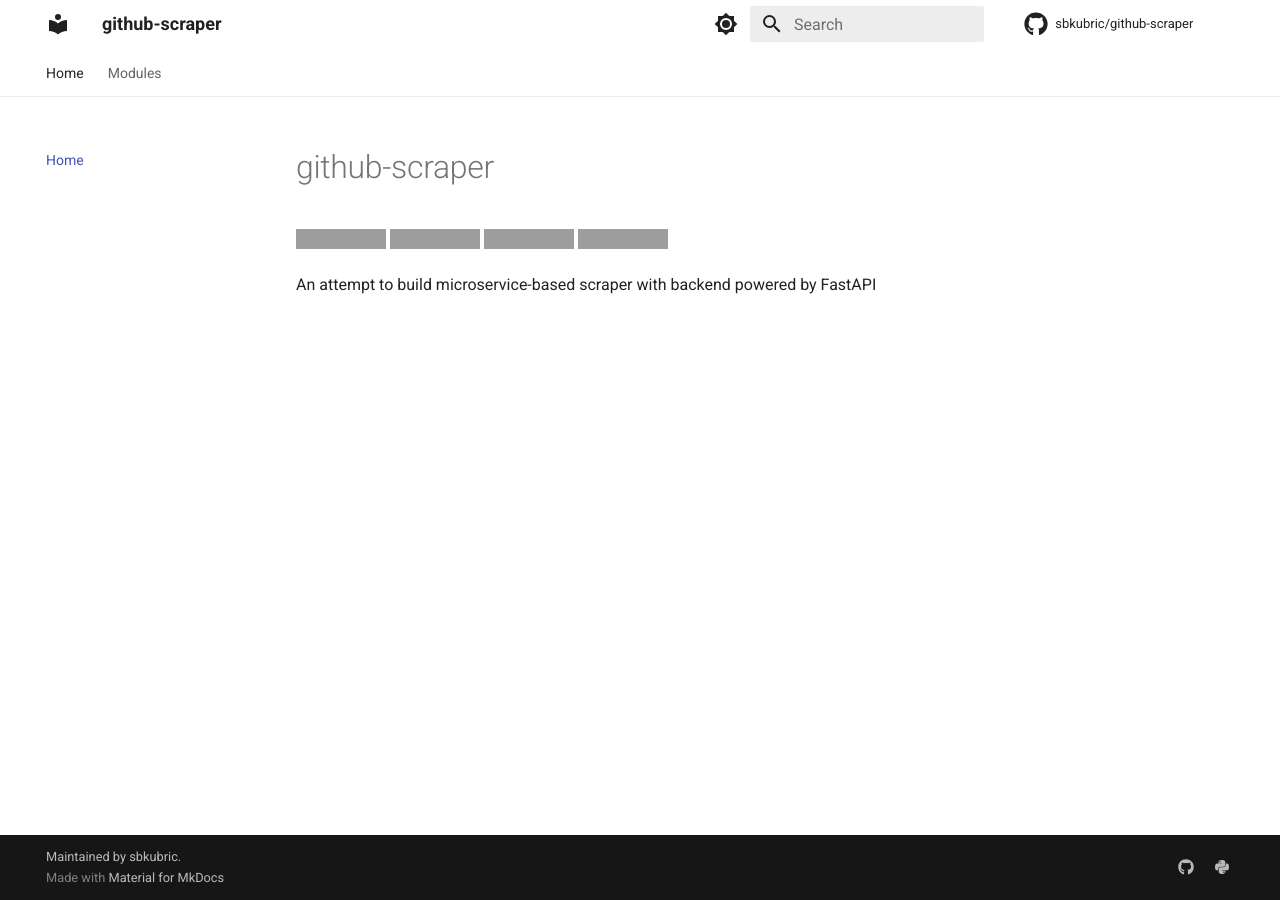
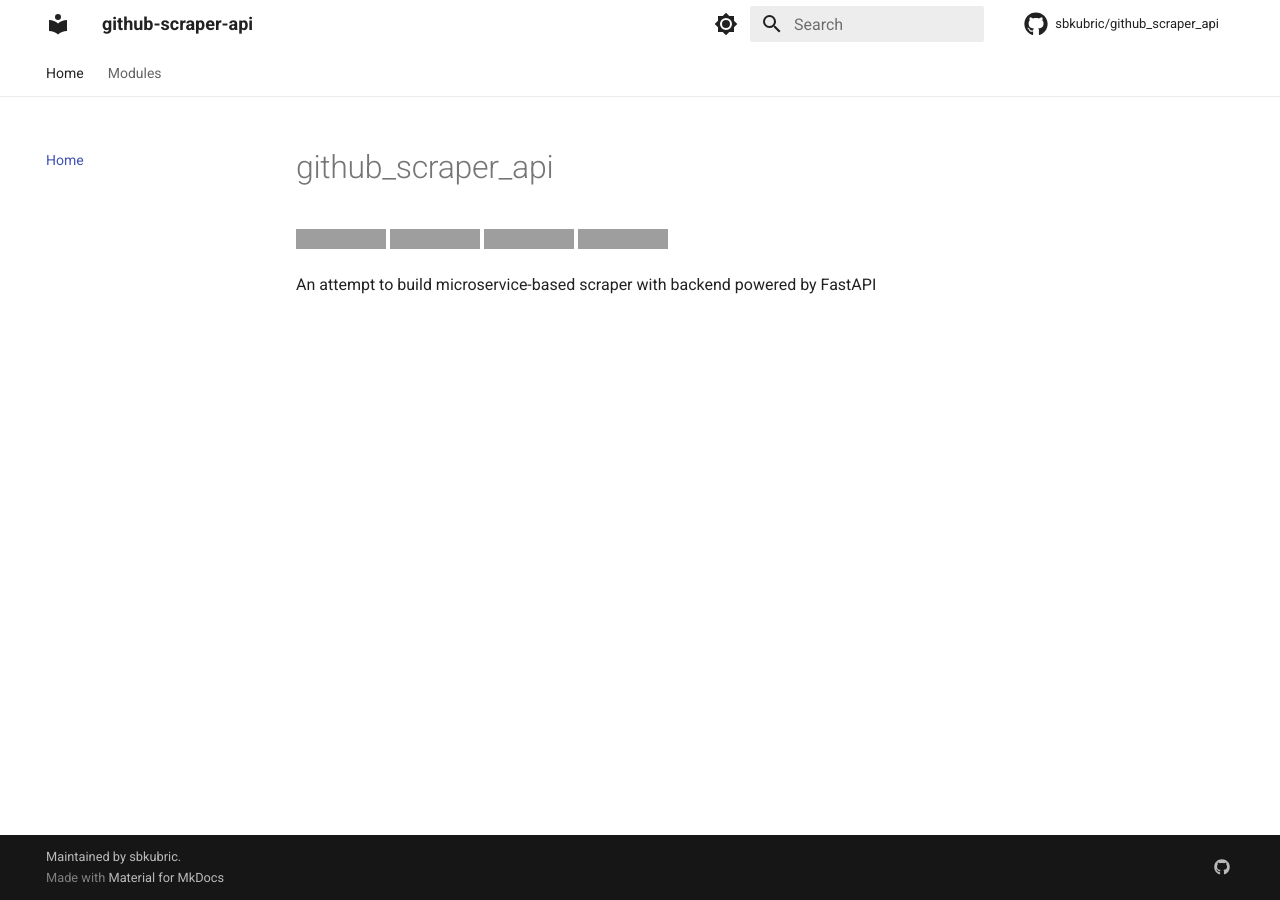
Before and after one commit to SBKubric/github_scraper_api, an MkDocs documentation site: the page built from docs/index.md, in a window 1280 px wide. Built offline with MkDocs 1.6.1 and Material for MkDocs 9.7.7, drawn with Linux system fonts in a browser that asks for light colours; comment, search, counter and statistics services are not loaded; grey boxes are pictures that could not be loaded.

Commit message:
fix: github_scraper -> github_scraper_api

```diff
--- a/docs/index.md
+++ b/docs/index.md
@@ -1,8 +1,8 @@
-# github-scraper
+# github_scraper_api
 
-[![Release](https://img.shields.io/github/v/release/sbkubric/github-scraper)](https://img.shields.io/github/v/release/sbkubric/github-scraper)
-[![Build status](https://img.shields.io/github/actions/workflow/status/sbkubric/github-scraper/main.yml?branch=main)](https://github.com/sbkubric/github-scraper/actions/workflows/main.yml?query=branch%3Amain)
-[![Commit activity](https://img.shields.io/github/commit-activity/m/sbkubric/github-scraper)](https://img.shields.io/github/commit-activity/m/sbkubric/github-scraper)
-[![License](https://img.shields.io/github/license/sbkubric/github-scraper)](https://img.shields.io/github/license/sbkubric/github-scraper)
+[![Release](https://img.shields.io/github/v/release/sbkubric/github_scraper_api)](https://img.shields.io/github/v/release/sbkubric/github_scraper_api)
+[![Build status](https://img.shields.io/github/actions/workflow/status/sbkubric/github_scraper_api/main.yml?branch=main)](https://github.com/sbkubric/github_scraper_api/actions/workflows/main.yml?query=branch%3Amain)
+[![Commit activity](https://img.shields.io/github/commit-activity/m/sbkubric/github_scraper_api)](https://img.shields.io/github/commit-activity/m/sbkubric/github_scraper_api)
+[![License](https://img.shields.io/github/license/sbkubric/github_scraper_api)](https://img.shields.io/github/license/sbkubric/github_scraper_api)
 
 An attempt to build microservice-based scraper with backend powered by FastAPI
--- a/mkdocs.yml
+++ b/mkdocs.yml
@@ -1,10 +1,10 @@
-site_name: github-scraper
-repo_url: https://github.com/sbkubric/github-scraper
-site_url: https://sbkubric.github.io/github-scraper
-site_description: An attempt to build microservice-based scraper with backend powered by FastAPI
+site_name: github-scraper-api
+repo_url: https://github.com/sbkubric/github_scraper_api
+site_url: https://sbkubric.github.io/github-scraper/api
+site_description: FastAPI API for webscraper
 site_author: Stan aka SBKubric Bogatskiy
 edit_uri: edit/main/docs/
-repo_name: sbkubric/github-scraper
+repo_name: sbkubric/github_scraper_api
 copyright: Maintained by <a href="https://sbkubric.com">sbkubric</a>.
 
 nav:
@@ -15,7 +15,7 @@ plugins:
   - mkdocstrings:
       handlers:
         python:
-          paths: [github_scraper]
+          paths: [api]
 theme:
   name: material
   feature:
@@ -41,9 +41,7 @@ theme:
 extra:
   social:
     - icon: fontawesome/brands/github
-      link: https://github.com/sbkubric/github-scraper
-    - icon: fontawesome/brands/python
-      link: https://pypi.org/project/github-scraper
+      link: https://github.com/sbkubric/github_scraper_api
 
 markdown_extensions:
   - toc:
```
Also changed, not shown: CONTRIBUTING.md (+12 -12 lines), README.md (+9 -46 lines), docs/modules.md (+1 -1 lines), pyproject.toml (+8 -8 lines), api/__init__.py (added), 4 other files.
